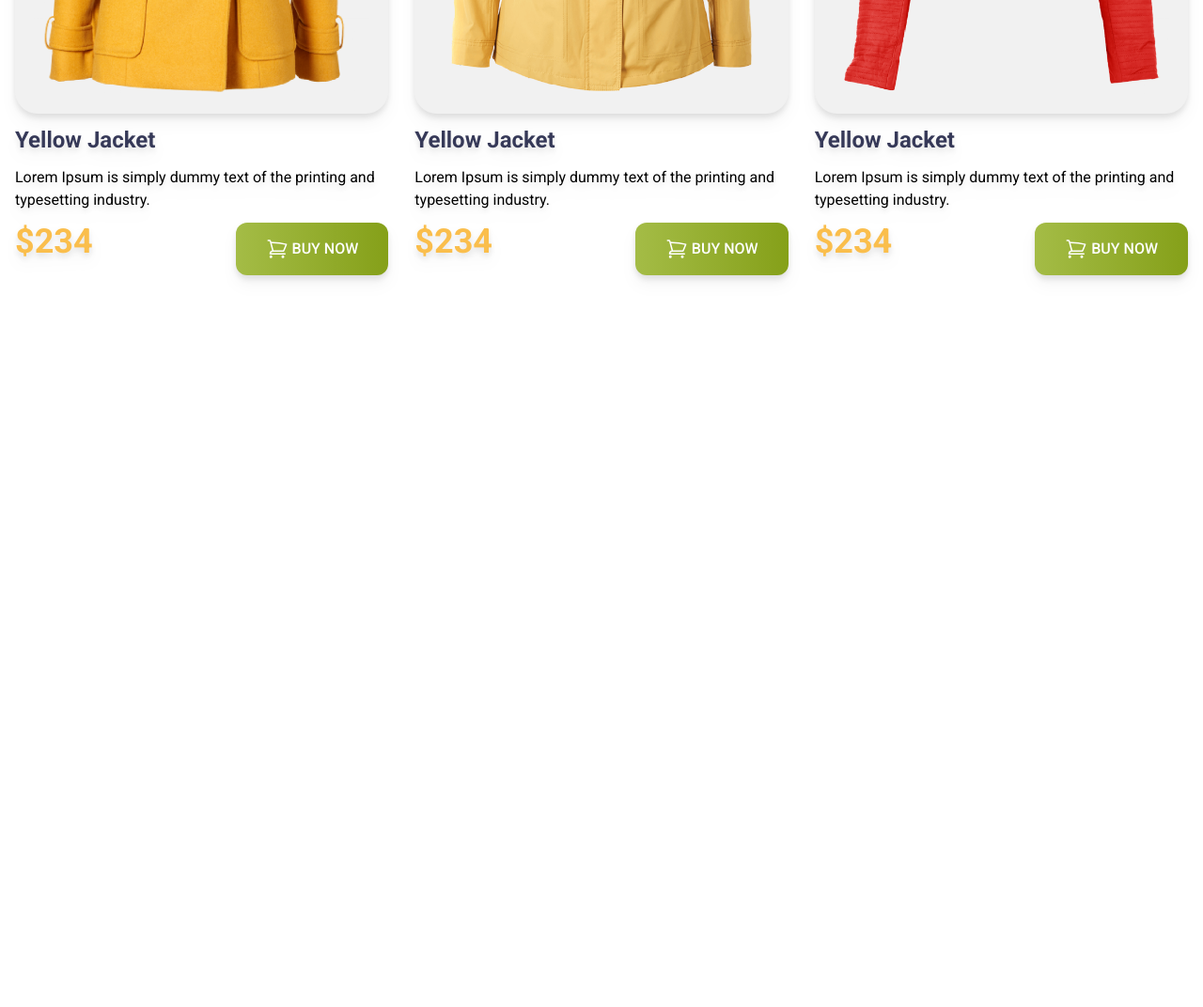
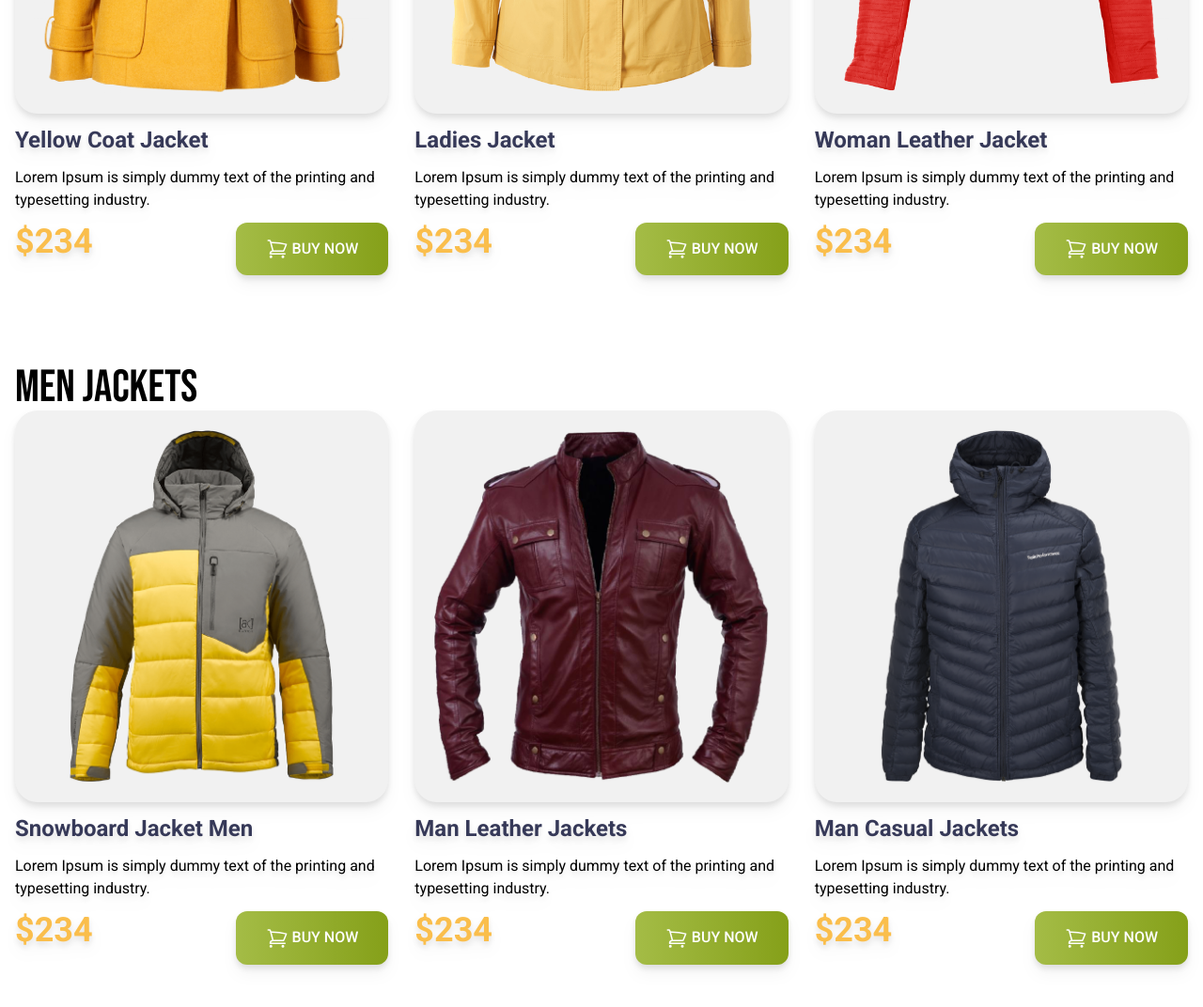
Before and after one commit to Shad-Hassan/TailwindDEMO_fashionweb, a plain HTML site: page index.html in a window 1280 px wide. Shown: the part 1060-2132 px from the top of the page at 94% size. Before the commit the page ends 1401 px from the top, so only its background shows below. Drawn offline with nearby package versions, Linux system fonts and the light colour scheme.

Commit message:
finished the sales section

```diff
--- a/index.html
+++ b/index.html
@@ -49,8 +49,8 @@
     </header>
     <main class="max-w-7xl mx-auto">
         <section class="py-4 px-4 md:py-12">
-            <!-- Woman Jacket Section -->
-            <h3 class="text-5xl font-bebas">Woman Jackets</h3>
+            <!-- Women Jacket Section -->
+            <h3 class="text-5xl font-bebas">Women Jackets</h3>
             <!-- Jacket container -->
             <div class="font-roboto grid grid-cols-1 md:grid-cols-2 lg:grid-cols-3 gap-7">
                 <!-- jacket 1 -->
@@ -58,7 +58,7 @@
                     <div class="bg-[#F1F1F1] p-5 rounded-3xl">
                         <img src="images/jacket-1.png" alt="">
                     </div>
-                    <h4 class="text-2xl font-bold text-[#363958]">Yellow Jacket</h4>
+                    <h4 class="text-2xl font-bold text-[#363958]">Yellow Coat Jacket</h4>
                     <p>Lorem Ipsum is simply dummy text of the
                         printing and typesetting industry.</p>
                     <div class="flex justify-between">
@@ -77,7 +77,7 @@
                     <div class="bg-[#F1F1F1] p-5 rounded-3xl">
                         <img src="images/jacket-2.png" alt="">
                     </div>
-                    <h4 class="text-2xl font-bold text-[#363958]">Yellow Jacket</h4>
+                    <h4 class="text-2xl font-bold text-[#363958]">Ladies Jacket</h4>
                     <p>Lorem Ipsum is simply dummy text of the
                         printing and typesetting industry.</p>
                     <div class="flex justify-between">
@@ -96,7 +96,72 @@
                     <div class="bg-[#F1F1F1] p-5 rounded-3xl">
                         <img src="images/jacket-3.png" alt="">
                     </div>
-                    <h4 class="text-2xl font-bold text-[#363958]">Yellow Jacket</h4>
+                    <h4 class="text-2xl font-bold text-[#363958]">Woman Leather Jacket</h4>
+                    <p>Lorem Ipsum is simply dummy text of the
+                        printing and typesetting industry.</p>
+                    <div class="flex justify-between">
+                        <h3 class="text-4xl font-black text-[#FABE4C]">$234</h3>
+                        <button class="py-4 px-8 bg-gradient-to-r from-[#A4BC46] to-[#85A019] rounded-xl uppercase text-white font-medium">
+                            <svg xmlns="http://www.w3.org/2000/svg" fill="none" viewBox="0 0 24 24" stroke-width="1.5" stroke="currentColor" class="w-6 h-6 inline">
+                                <path stroke-linecap="round" stroke-linejoin="round" d="M2.25 3h1.386c.51 0 .955.343 1.087.835l.383 1.437M7.5 14.25a3 3 0 00-3 3h15.75m-12.75-3h11.218c1.121-2.3 2.1-4.684 2.924-7.138a60.114 60.114 0 00-16.536-1.84M7.5 14.25L5.106 5.272M6 20.25a.75.75 0 11-1.5 0 .75.75 0 011.5 0zm12.75 0a.75.75 0 11-1.5 0 .75.75 0 011.5 0z" />
+                              </svg>
+
+                            Buy Now</button>
+                    </div>
+
+                </div>
+            </div>
+
+        </section>
+        <section class="py-4 px-4 md:py-12">
+            <!-- Men Jacket Section -->
+            <h3 class="text-5xl font-bebas">Men Jackets</h3>
+            <!-- Jacket container -->
+            <div class="font-roboto grid grid-cols-1 md:grid-cols-2 lg:grid-cols-3 gap-7">
+                <!-- jacket 1 -->
+                <div class="space-y-3 drop-shadow-lg">
+                    <div class="bg-[#F1F1F1] p-5 rounded-3xl">
+                        <img src="images/jacket-4.png" alt="">
+                    </div>
+                    <h4 class="text-2xl font-bold text-[#363958]">Snowboard Jacket Men</h4>
+                    <p>Lorem Ipsum is simply dummy text of the
+                        printing and typesetting industry.</p>
+                    <div class="flex justify-between">
+                        <h3 class="text-4xl font-black text-[#FABE4C]">$234</h3>
+                        <button class="py-4 px-8 bg-gradient-to-r from-[#A4BC46] to-[#85A019] rounded-xl uppercase text-white font-medium">
+                            <svg xmlns="http://www.w3.org/2000/svg" fill="none" viewBox="0 0 24 24" stroke-width="1.5" stroke="currentColor" class="w-6 h-6 inline">
+                                <path stroke-linecap="round" stroke-linejoin="round" d="M2.25 3h1.386c.51 0 .955.343 1.087.835l.383 1.437M7.5 14.25a3 3 0 00-3 3h15.75m-12.75-3h11.218c1.121-2.3 2.1-4.684 2.924-7.138a60.114 60.114 0 00-16.536-1.84M7.5 14.25L5.106 5.272M6 20.25a.75.75 0 11-1.5 0 .75.75 0 011.5 0zm12.75 0a.75.75 0 11-1.5 0 .75.75 0 011.5 0z" />
+                              </svg>
+
+                            Buy Now</button>
+                    </div>
+
+                </div>
+                <!-- jacket 2 -->
+                <div class="space-y-3 drop-shadow-lg">
+                    <div class="bg-[#F1F1F1] p-5 rounded-3xl">
+                        <img src="images/jacket-5.png" alt="">
+                    </div>
+                    <h4 class="text-2xl font-bold text-[#363958]">Man Leather Jackets</h4>
+                    <p>Lorem Ipsum is simply dummy text of the
+                        printing and typesetting industry.</p>
+                    <div class="flex justify-between">
+                        <h3 class="text-4xl font-black text-[#FABE4C]">$234</h3>
+                        <button class="py-4 px-8 bg-gradient-to-r from-[#A4BC46] to-[#85A019] rounded-xl uppercase text-white font-medium">
+                            <svg xmlns="http://www.w3.org/2000/svg" fill="none" viewBox="0 0 24 24" stroke-width="1.5" stroke="currentColor" class="w-6 h-6 inline">
+                                <path stroke-linecap="round" stroke-linejoin="round" d="M2.25 3h1.386c.51 0 .955.343 1.087.835l.383 1.437M7.5 14.25a3 3 0 00-3 3h15.75m-12.75-3h11.218c1.121-2.3 2.1-4.684 2.924-7.138a60.114 60.114 0 00-16.536-1.84M7.5 14.25L5.106 5.272M6 20.25a.75.75 0 11-1.5 0 .75.75 0 011.5 0zm12.75 0a.75.75 0 11-1.5 0 .75.75 0 011.5 0z" />
+                              </svg>
+
+                            Buy Now</button>
+                    </div>
+
+                </div>
+                <!-- jacket 3 -->
+                <div class="space-y-3 drop-shadow-lg">
+                    <div class="bg-[#F1F1F1] p-5 rounded-3xl">
+                        <img src="images/jacket-6.png" alt="">
+                    </div>
+                    <h4 class="text-2xl font-bold text-[#363958]">Man Casual Jackets</h4>
                     <p>Lorem Ipsum is simply dummy text of the
                         printing and typesetting industry.</p>
                     <div class="flex justify-between">
```
